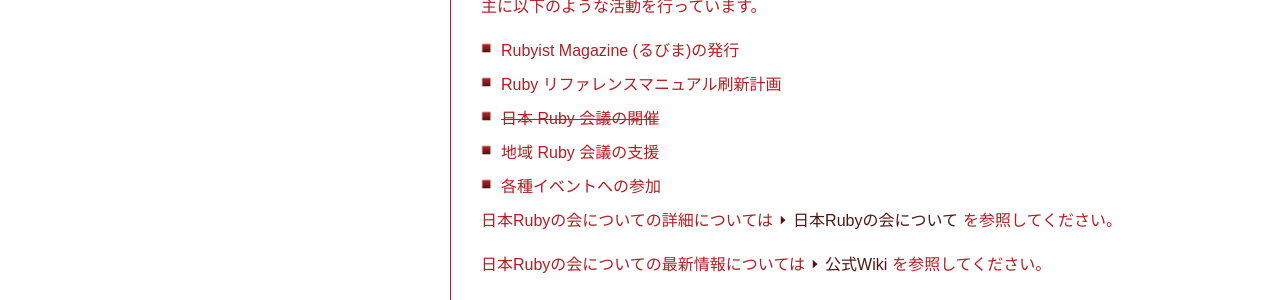
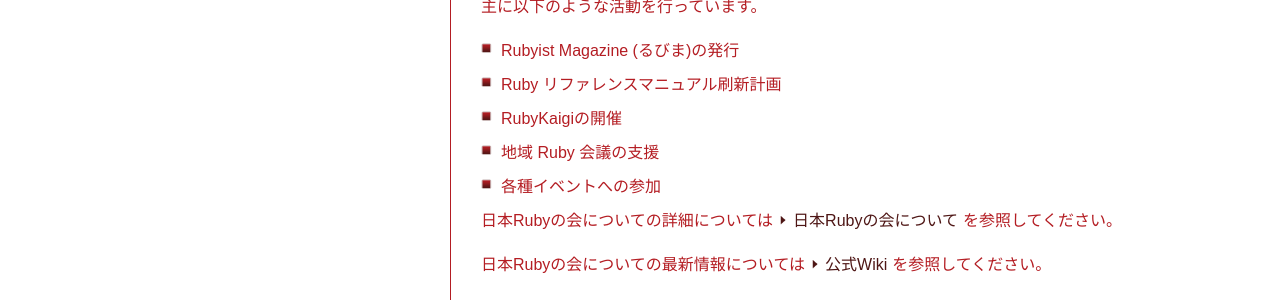
Before and after one commit to ruby-no-kai/official, a Jekyll site: the page built from index.md, in a window 1280 px wide. Shown: the part 285-585 px from the top of the page. Built offline with Jekyll 4.4.1, drawn with Linux system fonts in a browser that asks for light colours; nearby versions of some CDN libraries; Markdown is read by kramdown in place of the engine named in the settings.

Commit message:
We've been getting back ourself to the game.

```diff
--- a/index.md
+++ b/index.md
@@ -16,7 +16,7 @@ layout: default
 
 * Rubyist Magazine (るびま)の発行
 * Ruby リファレンスマニュアル刷新計画
-* <s>日本 Ruby 会議の開催</s>
+* RubyKaigiの開催
 * 地域 Ruby 会議の支援
 * 各種イベントへの参加
 
```
